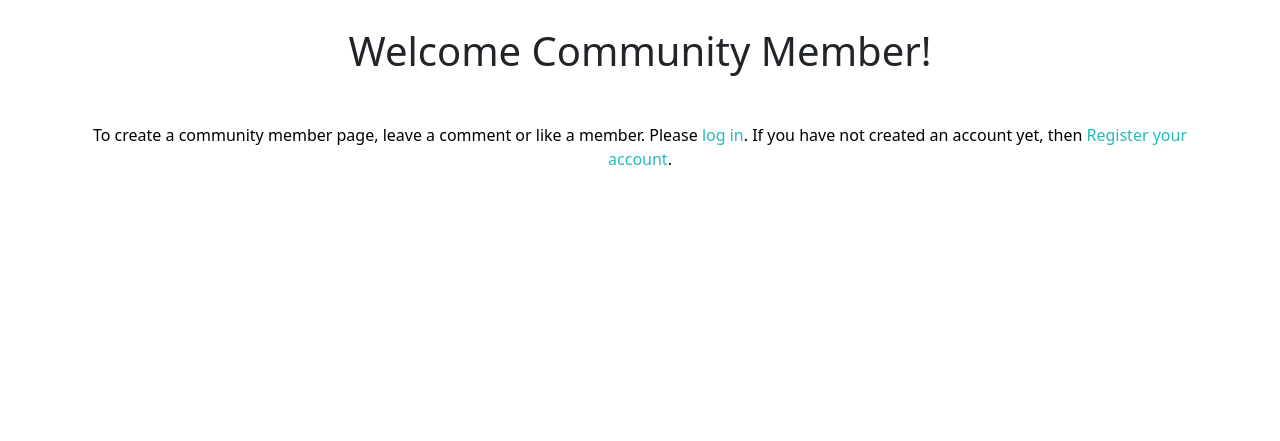
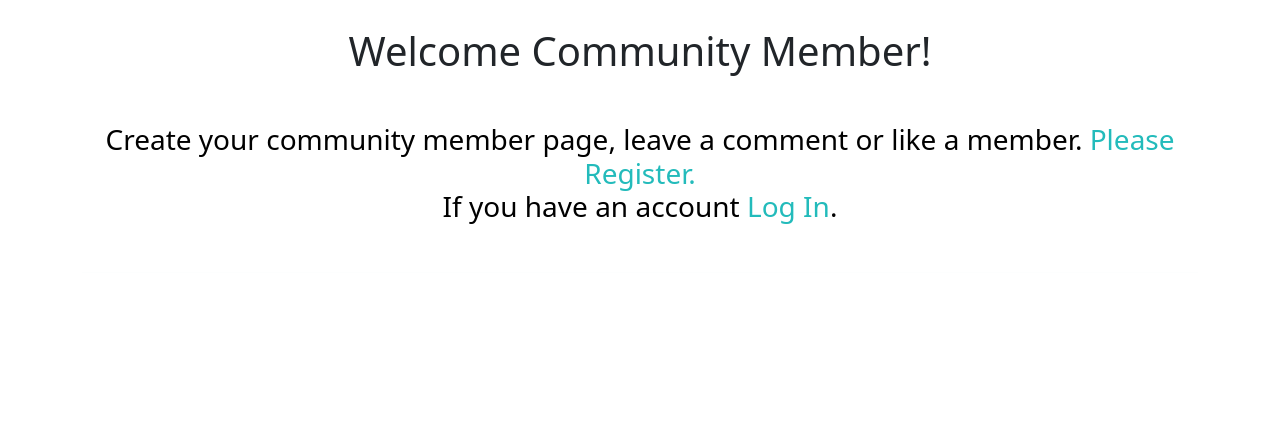
Before and after one commit to Jaredslocker21/yourcommunity, a Django app: page / in a window 1280 px wide. Shown: the part 456-897 px from the top of the page. Before the commit the page ends 621 px from the top, so only its background shows below. Run offline with Django 3.2, Linux system fonts and the light colour scheme.

Commit message:
reorganisation of base html messages and intro

```diff
--- a/templates/base.html
+++ b/templates/base.html
@@ -62,6 +62,9 @@
             </div>
         </div>
     </nav>
+    <div class="header-image">
+        <img class="img-fluid" src="/static/media/site_images/communityheader.jpeg" alt="community image">
+    </div>
     <div class="container">
         <div class="row">
             <div class="col-md-8 offset-md-2">
@@ -73,9 +76,6 @@
                 {% endfor %}
             </div>
         </div>
-    </div>
-    <div class="header-image">
-        <img class="img-fluid" src="/static/media/site_images/communityheader.jpeg" alt="community image">
     </div>
     <main class="flex-shrink-0 main-bg">
         {% block content %}
--- a/templates/index.html
+++ b/templates/index.html
@@ -11,16 +11,16 @@
             <h1 class="text-center mt-3">
                 Welcome to Your Community, <span class="black-text">{{ user.username }}</span>!
             </h1>
-            <h3 class="text-center"> Create a member page, edit, comment and save.</h3>
+            <h3 class="text-center"> Create your member page, edit, comment and save.</h3>
             <hr class="text-dark">
 
             {% else %}
             <h1 class="text-center padding mb-5 mt-5">Welcome Community Member!</h1>
-            <p class="text-center mb-5">To create a community member page, leave a comment or like a member. Please <a
-                    class="link blue-text" href="{% url 'account_login' %}">log
-                    in</a>. If you have not created an account
-                yet, then <a class="link blue-text" href="{% url 'account_signup' %}">Register your account</a>.
-            </p>
+            <h3 class="text-center mb-5">Create your community member page, leave a comment or like a member.
+                <a class="link blue-text" href="{% url 'account_signup' %}"> Please Register.<br>
+                    </a> If you have an account
+                 <a class="link blue-text" href="{% url 'account_login' %}"> Log In</a>.
+                </h3>
             <hr class="mt-3 mb-5 text-light">
             {% endif %}
         </div>
```
